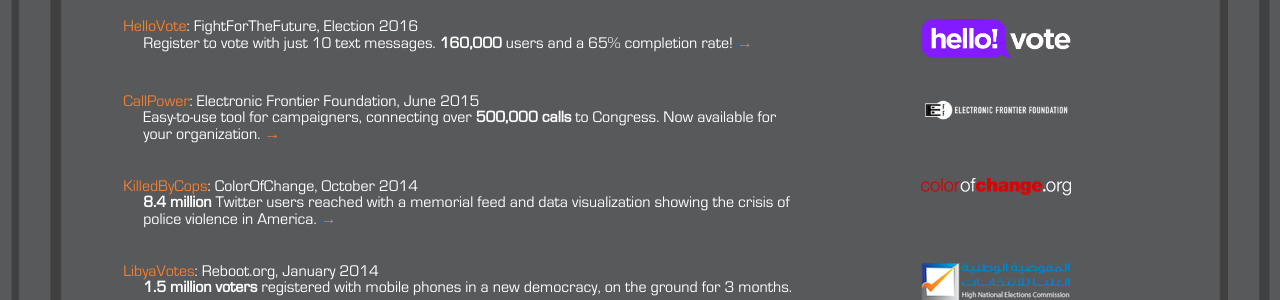
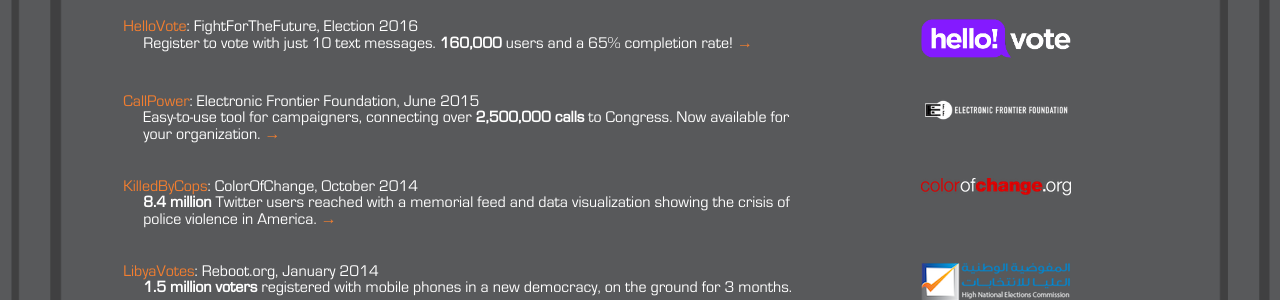
Before and after one commit to spacedogXYZ/spacedogXYZ, a Jekyll site: the page built from index.html, in a window 1280 px wide and 900 px high, scrolled down 2097 px. Shown: the part 151-451 px from the top of the window. Built offline with Jekyll 4.4.1, drawn with Linux system fonts in a browser that asks for light colours; nearby versions of some CDN libraries; comment, search, counter and statistics services are not loaded.

Commit message:
Update CallPower results with 2017 volume

```diff
--- a/_data/results.yml
+++ b/_data/results.yml
@@ -8,7 +8,7 @@
 - title: CallPower
   client: Electronic Frontier Foundation
   date: June 2015
-  stat: Easy-to-use tool for campaigners, connecting over <em>500,000 calls</em> to Congress. Now available for your organization.
+  stat: Easy-to-use tool for campaigners, connecting over <em>2,500,000 calls</em> to Congress. Now available for your organization.
   logo: /static/clients/eff.png
   link: /mission/callpower
 
```
